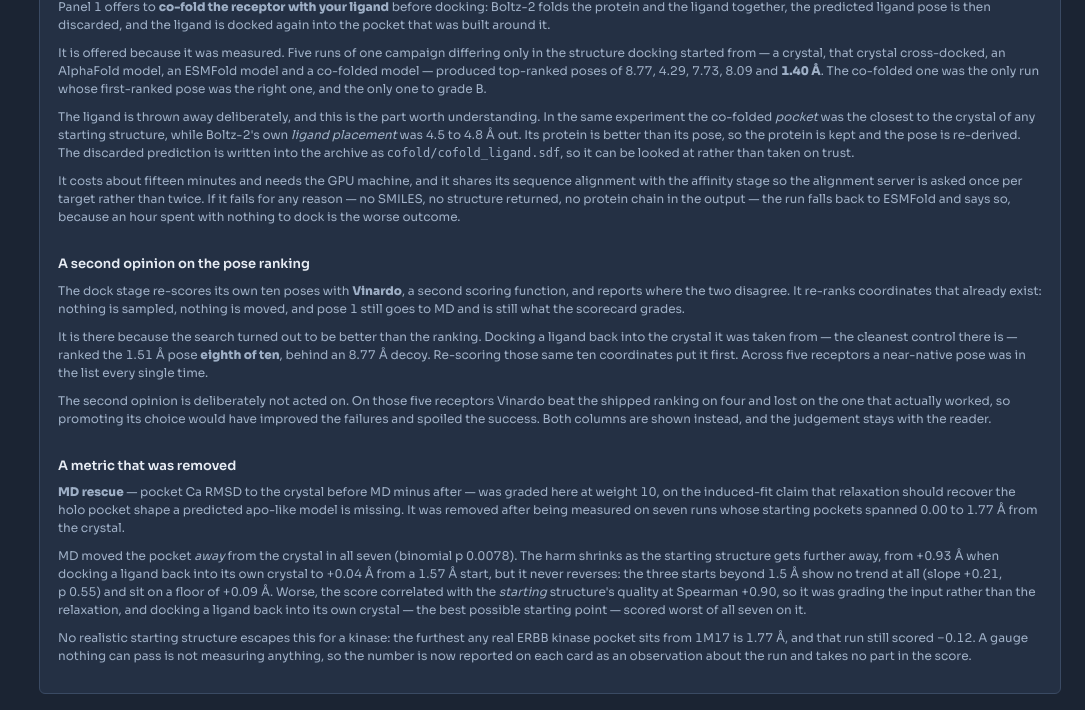
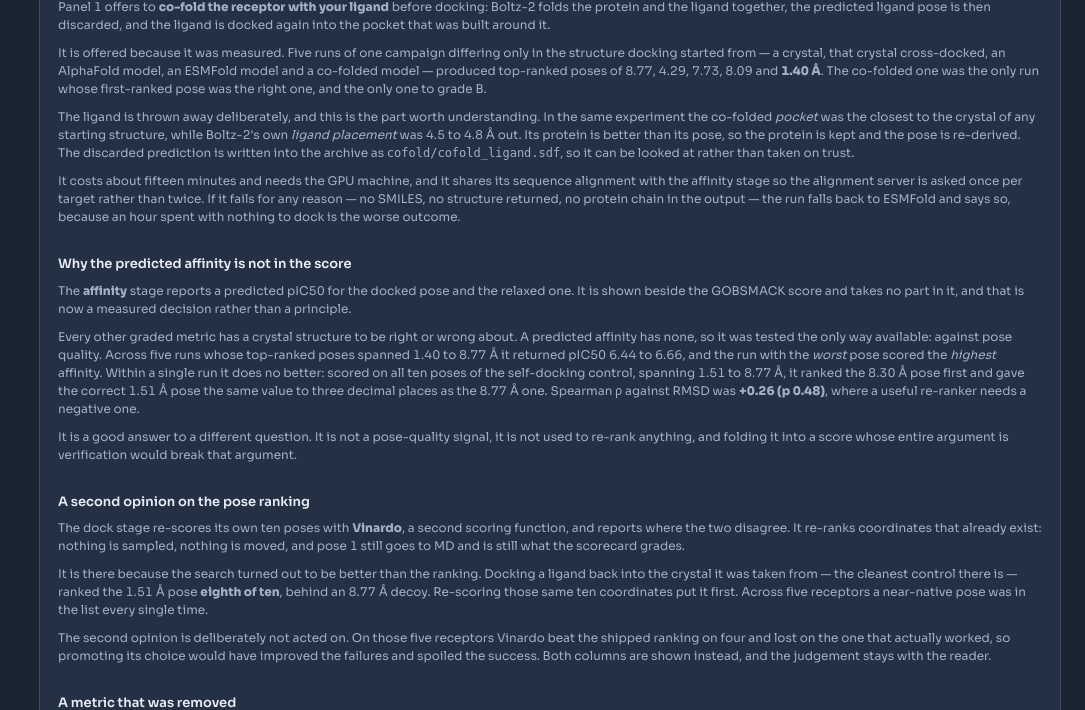
Before and after one commit to bellcheddar/GOBSMACKED, a Flask app: page /about in a window 1280 px wide. Shown: the part 1213-1923 px from the top of the page, without its empty margins (195-1280 px from the left). Run offline with Flask 3, Linux system fonts and the light colour scheme.

Commit message:
About: say why the predicted affinity is not in the score
It has always sat beside the composite rather than inside it, on the principle
that every graded metric needs a crystal to be right or wrong about and a
predicted affinity has none. That principle is now backed by measurement, so the
page states the measurement.

Between runs: top-ranked poses spanning 1.40 to 8.77 A returned pIC50 6.44 to
6.66, and the run with the worst pose scored the highest affinity. Within one
run: scored on all ten poses of the self-docking control, spanning 1.51 to 8.77
A, it ranked the 8.30 A pose first and gave the correct 1.51 A pose the same
value to three decimals as the 8.77 A one. Spearman +0.26, p 0.48, where a
useful re-ranker needs a negative correlation.

A good answer to a different question, and the page now says so in those terms.

Co-Authored-By: Claude Opus 5 (1M context) <noreply@anthropic.com>
Claude-Session: https://claude.ai/code/session_01L11zWULharkfydCNon2G9D

```diff
--- a/app/templates/about.html
+++ b/app/templates/about.html
@@ -136,6 +136,23 @@
       protein chain in the output &mdash; the run falls back to ESMFold and says so, because an
       hour spent with nothing to dock is the worse outcome.</p>
 
+    <h3>Why the predicted affinity is not in the score</h3>
+    <p class="note">The <b>affinity</b> stage reports a predicted pIC50 for the docked pose and
+      the relaxed one. It is shown beside the GOBSMACK score and takes no part in it, and that is
+      now a measured decision rather than a principle.</p>
+    <p class="note">Every other graded metric has a crystal structure to be right or wrong about.
+      A predicted affinity has none, so it was tested the only way available: against pose quality.
+      Across five runs whose top-ranked poses spanned 1.40 to 8.77 &#8491; it returned pIC50 6.44
+      to 6.66, and the run with the <i>worst</i> pose scored the <i>highest</i> affinity. Within a
+      single run it does no better: scored on all ten poses of the self-docking control, spanning
+      1.51 to 8.77 &#8491;, it ranked the 8.30 &#8491; pose first and gave the correct 1.51
+      &#8491; pose the same value to three decimal places as the 8.77 &#8491; one. Spearman
+      &rho; against RMSD was <b>+0.26 (p&nbsp;0.48)</b>, where a useful re-ranker needs a negative
+      one.</p>
+    <p class="note">It is a good answer to a different question. It is not a pose-quality signal,
+      it is not used to re-rank anything, and folding it into a score whose entire argument is
+      verification would break that argument.</p>
+
     <h3>A second opinion on the pose ranking</h3>
     <p class="note">The dock stage re-scores its own ten poses with <b>Vinardo</b>, a second
       scoring function, and reports where the two disagree. It re-ranks coordinates that already
```
